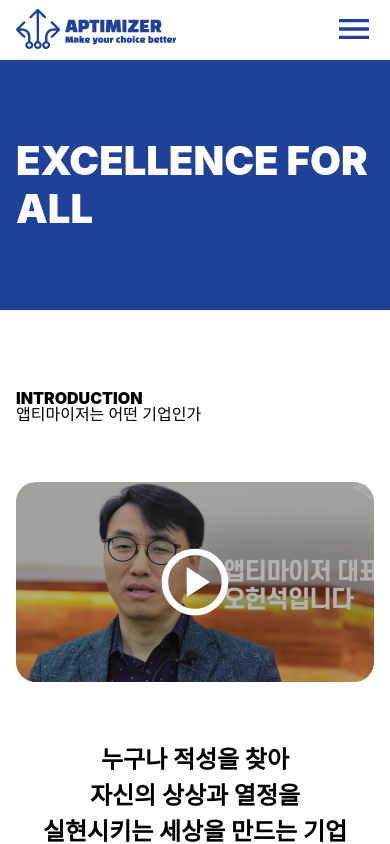
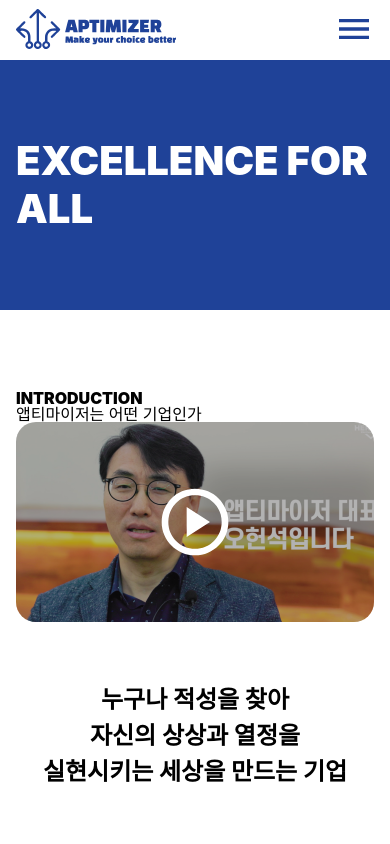
Before and after one commit to aptimizer-co/aptimizer, a Next.js app: page /about in a window 390 px wide. Shown: the top 844 px of the page. Built offline with nearby package versions, Linux system fonts and the light colour scheme; a web font is replaced by a local one.

Commit message:
[💄스타일] `SectionSubtitle` 디자인 시스템 적용

```diff
--- a/src/components/SectionSubtitle/SectionSubtitle.module.css
+++ b/src/components/SectionSubtitle/SectionSubtitle.module.css
@@ -1,11 +1,11 @@
 .sectionSubtitle {
-  font-size: 1.8rem;
-  font-weight: 500;
-  margin-bottom: 6rem;
+  font-size: var(--text-16);
+  font-weight: var(--font-400);
+  margin-bottom: var(--spacing-64);
 }
 
 @media (max-width: 425px) {
   .sectionSubtitle {
-    font-size: 1.6rem;
+    font-size: var(--text-14);
   }
 }
```
